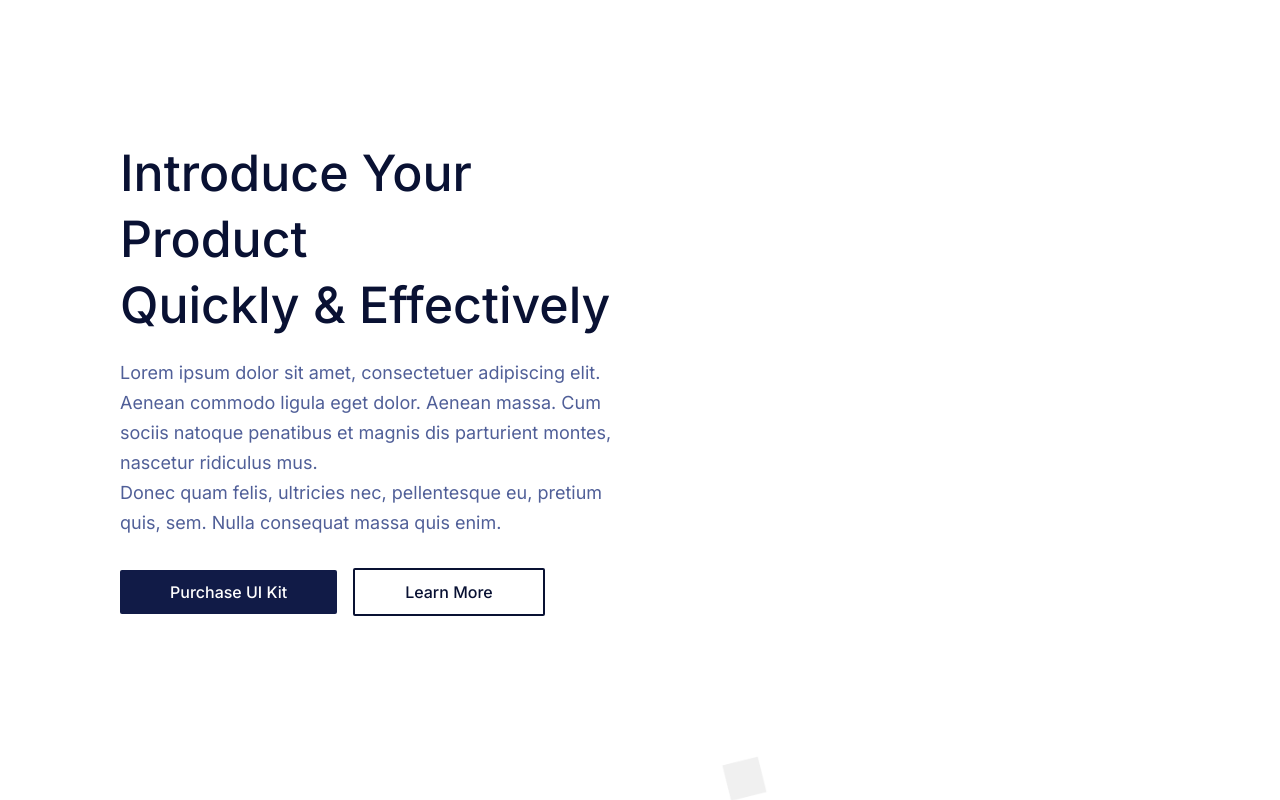
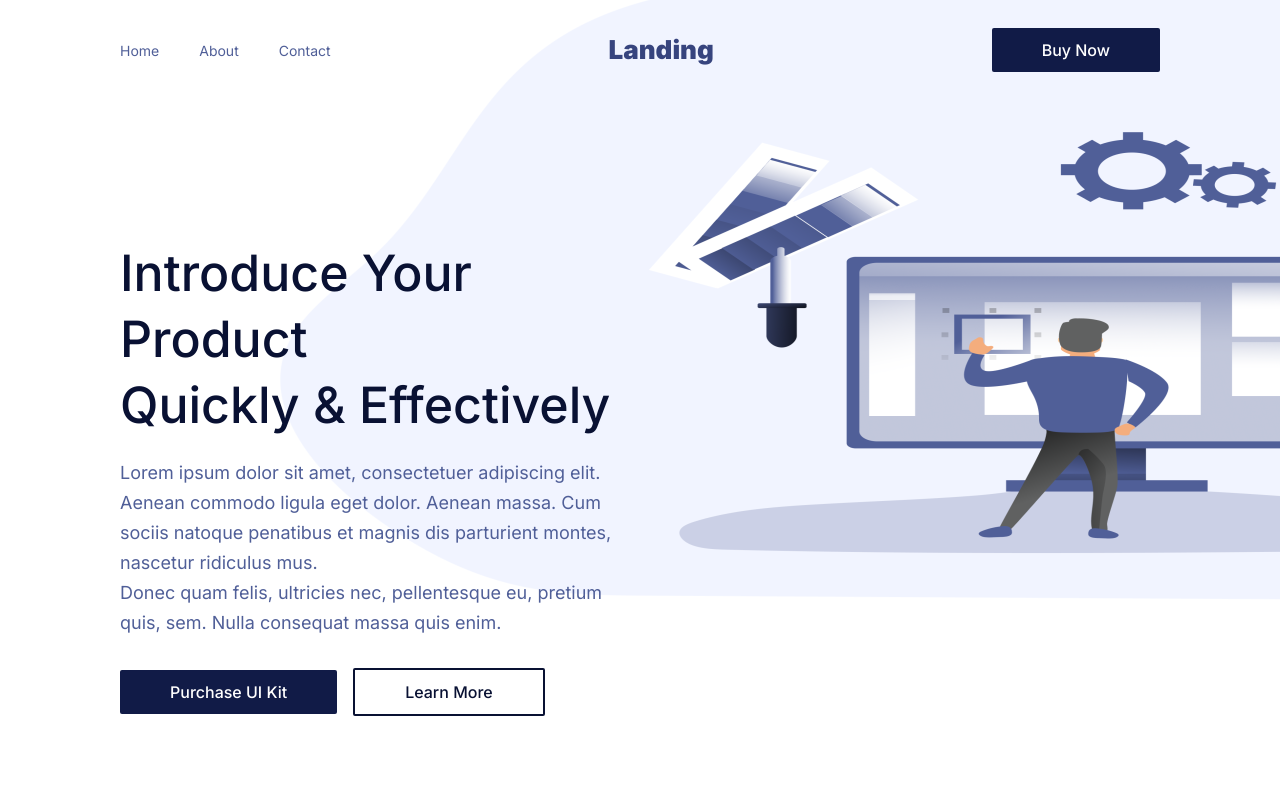
Before and after one commit to Abujd/blue-pencil, a Next.js app: page / in a window 1280 px wide. Shown: the top 800 px of the page. Built offline with nearby package versions, Linux system fonts and the light colour scheme.

Commit message:
Improved the navbar component

```diff
--- a/package.json
+++ b/package.json
@@ -9,6 +9,10 @@
     "lint": "next lint"
   },
   "dependencies": {
+    "@emotion/react": "^11.11.4",
+    "@emotion/styled": "^11.11.5",
+    "@mui/icons-material": "^5.15.14",
+    "@mui/material": "^5.15.14",
     "next": "14.1.4",
     "react": "^18",
     "react-dom": "^18",
--- a/src/app/components/heroSection/HeroSection.js
+++ b/src/app/components/heroSection/HeroSection.js
@@ -3,9 +3,9 @@ import React from "react";
 
 function HeroSection(props) {
   return (
-    <div className="relative overflow-hidden lg:mx-[120px] mx-[40px]">
+    <div className="overflow-hidden lg:px-[120px] px-[40px]">
       <div className="container grid grid-cols-1 lg:grid-cols-2">
-        <div className="lg:py-[140px] py-[60px] lg:order-first order-last md:mt-0 mt-[40px]">
+        <div className="lg:py-[140px] py-[60px] lg:order-first order-last md:mt-0 mt-[40px] z-[2]">
           <h1 className="text-[#091133] leading-[66px] font-medium md:block hidden">
             Introduce Your Product <br /> Quickly & Effectively
           </h1>
@@ -33,9 +33,9 @@ function HeroSection(props) {
           </div>
         </div>
       </div>
-      {/* <div className="absolute top-0 right-0">
-        <Image src="/herosection.png" alt="Hero Image" layout="fill" />
-      </div> */}
+      <div className="w-[1000px] h-[800px] absolute top-0 right-0 lg:block hidden">
+        <Image src="/heroSectionBg.png" alt="Hero Image" width={1000} height={800}/>
+      </div>
     </div>
   );
 }
--- a/src/app/components/navbar/Navbar.js
+++ b/src/app/components/navbar/Navbar.js
@@ -1,20 +1,76 @@
-import React from "react";
+"use client";
+import React, { useRef, useState } from "react";
+import MenuOutlinedIcon from "@mui/icons-material/MenuOutlined";
+import MenuOpenOutlinedIcon from "@mui/icons-material/MenuOpenOutlined";
 
 function Navbar() {
+  const [isOpen, setIsOpen] = useState(false);
+  const dropdownRef = useRef(null);
+
+  const toggleDropdown = () => {
+    setIsOpen(!isOpen);
+
+    if (isOpen && dropdownRef.current) {
+      const handleClickOutside = (event) => {
+        if (!dropdownRef.current.contains(event.target)) {
+          setIsOpen(false);
+          document.body.removeEventListener("click", handleClickOutside);
+        }
+      };
+      document.body.addEventListener("click", handleClickOutside);
+    }
+  };
   return (
-    <div className="flex h-[60px] justify-between items-center">
-      <div className="flex gap-[40px]">
+    <>
+      <div className=" md:block hidden">
+        <div className="flex h-[100px] justify-between items-center mx-[120px]">
+          <div className="flex gap-[40px] z-[2]">
             <div className="text-[14px] text-[#505F98]">Home</div>
             <div className="text-[14px] text-[#505F98]">About</div>
             <div className="text-[14px] text-[#505F98]">Contact</div>
           </div>
-      <div className="text-[#37447E] text-[26px] font-[900] leading-[38px] flex-grow-1">
+          <div className="text-[#37447E] text-[26px] font-[900] leading-[38px] flex-grow-1  z-[2]">
             Landing
           </div>
-      <div>
+          <div className=" z-[2]">
             <button className="btn btn-primary">Buy Now</button>
           </div>
         </div>
+      </div>
+      <div className="flex h-[60px] justify-between items-center lg:mx-[120px] mx-[40px] relative md:hidden block">
+        <div className="text-[#37447E] text-[26px] font-[900] leading-[38px] flex-grow-1 z-[2]">
+          Landing
+        </div>
+        <button
+          className="hamburger hamburger--collapse-r md:hidden"
+          type="button"
+          onClick={toggleDropdown}
+        >
+          {isOpen ? <MenuOpenOutlinedIcon /> : <MenuOutlinedIcon />}
+        </button>
+        {isOpen && (
+          <div
+            ref={dropdownRef}
+            className="dropdown absolute right-0 top-full mt-2 py-2 w-[80%] shadow-md rounded-md bg-white z-50 text-center"
+          >
+            <ul className="mx-[20px] py-[10px]">
+              <li className="text-[#505F98] hover:text-blue-700 border-b ">
+                <a href="#">Home</a>
+              </li>
+              <li className="text-[#505F98] hover:text-blue-700 border-b">
+                <a href="#">About</a>
+              </li>
+              <li className="text-[#505F98] hover:text-blue-700">
+                <a href="#">Contact</a>
+              </li>
+            </ul>
+            <div className="z-[2]">
+              <button className="btn btn-primary px-[10px]">Buy Now</button>
+            </div>
+          </div>
+        )}
+      </div>
+    </>
   );
 }
 
--- a/src/app/components/styles/globals.scss
+++ b/src/app/components/styles/globals.scss
@@ -93,3 +93,32 @@ body {
   border-bottom: 1px solid #5D6970;
   opacity: 0.6;
 }
+
+.hamburger {
+  display: inline-block;
+  vertical-align: middle;
+  cursor: pointer;
+  padding: 2px 4px;
+  transform: rotate(0deg);
+  transition: transform 0.5s ease-in-out;
+}
+
+.hamburger span {
+  display: block;
+  height: 3px;
+  width: 100%;
+  background-color: #333;
+  margin-bottom: 5px;
+}
+
+.hamburger.is-active {
+  transform: rotate(45deg);
+}
+
+.hamburger.is-active span:first-child {
+  transform: translateX(20px) rotate(135deg);
+}
+
+.hamburger.is-active span:last-child {
+  transform: translateX(-20px) rotate(-45deg);
+}
--- a/src/app/page.js
+++ b/src/app/page.js
@@ -8,7 +8,7 @@ import Pricing from "./components/pricing/Pricing";
 export default function Home() {
   return (
    <div>
-     {/* <Navbar /> */}
+     <Navbar />
      <HeroSection />
      <LightFastPowerful />
      <LightFastPowerfulTiles />
```
Also changed, not shown: public/heroSectionBg.png (added). Lines whose indentation alone changed are shown as unchanged.
